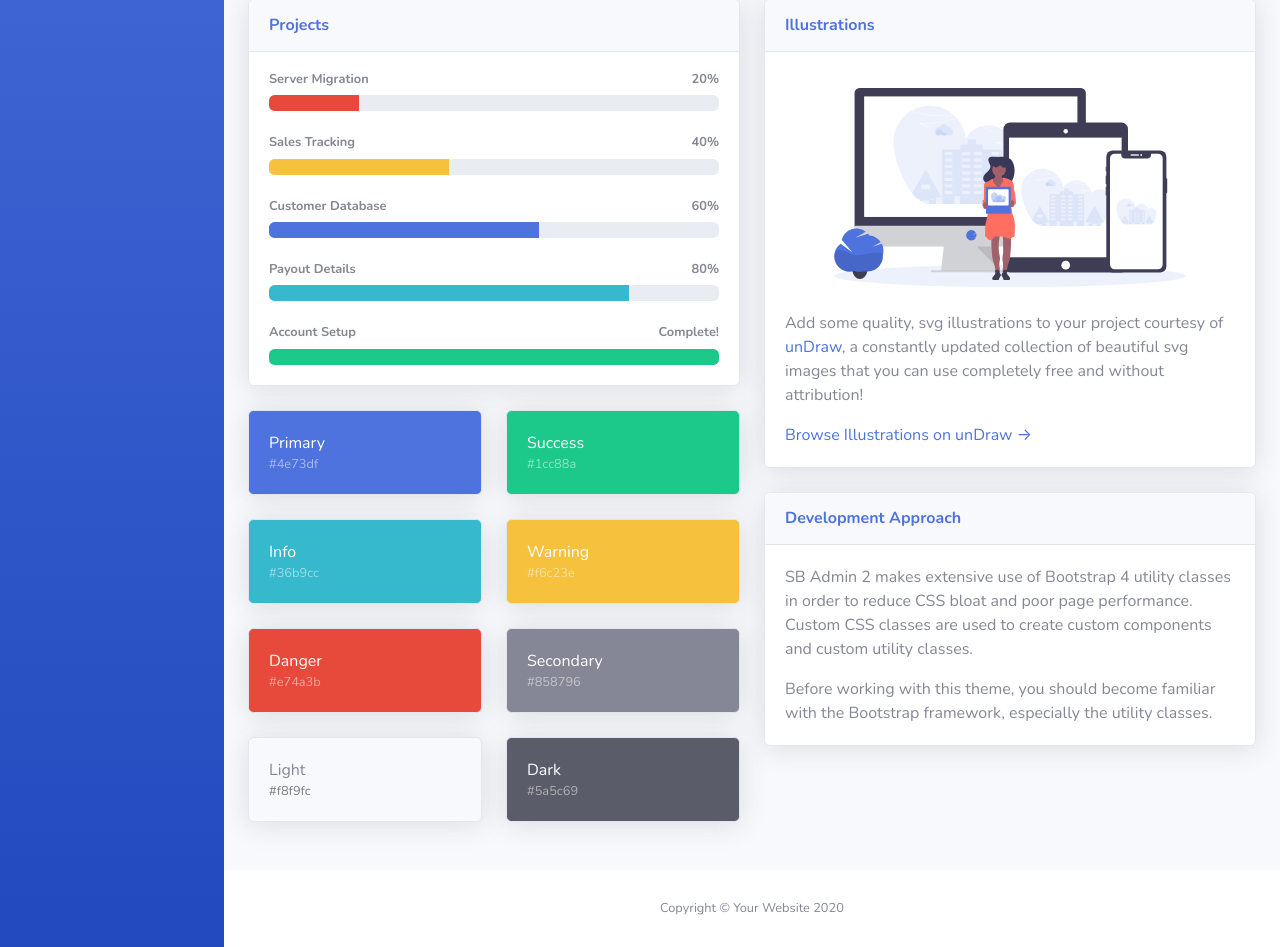
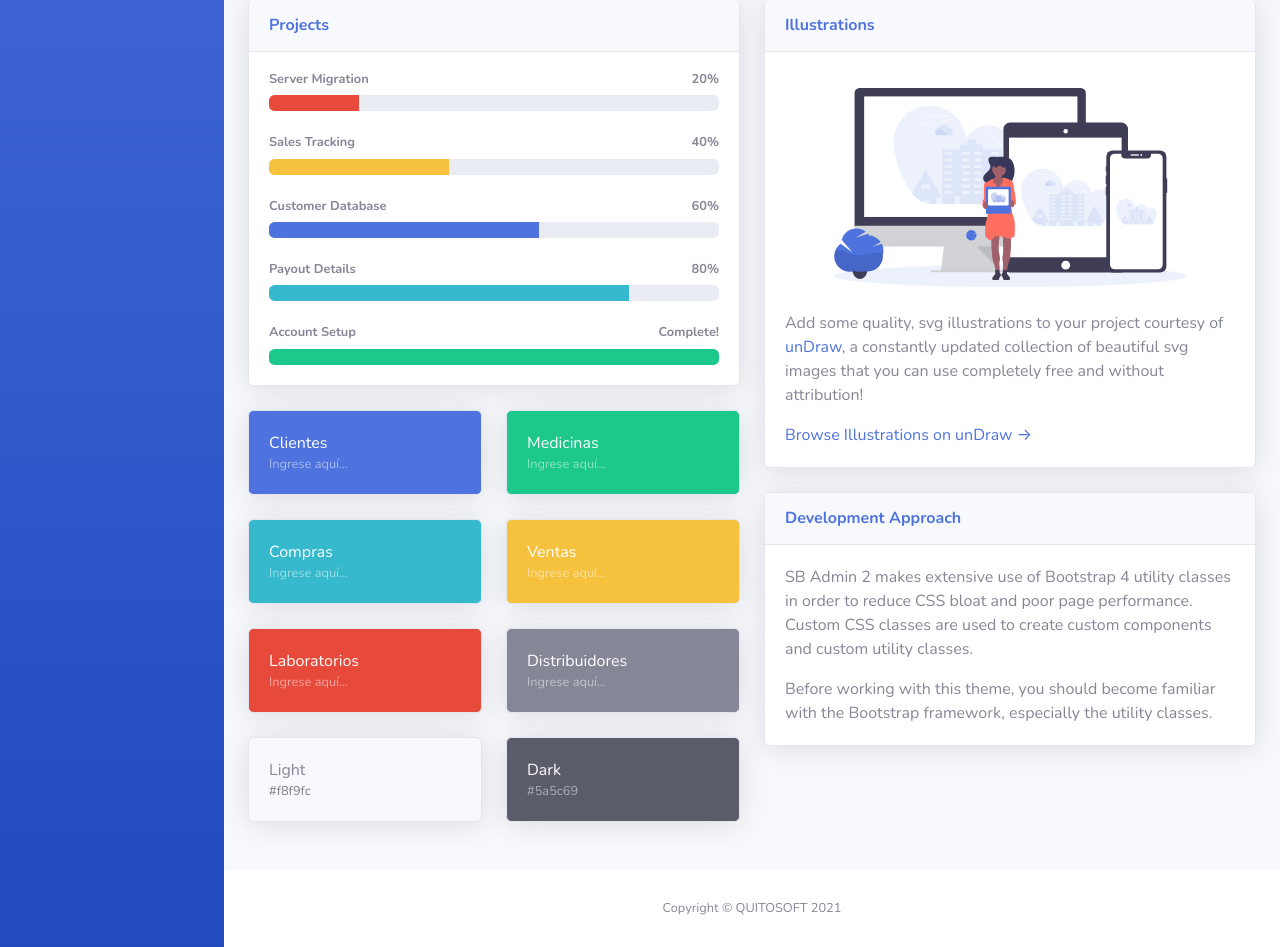
Before and after one commit to stalin-k09/Python, a Django app: page / in a window 1280 px wide. Shown: the part 718-1665 px from the top of the page. Run offline with Django 3.2, Linux system fonts and the light colour scheme; some libraries are stand-ins or nearby versions.

Commit message:
homebase/clientes
modificaciones html

```diff
--- a/clientes/templates/clientes/clientes.html
+++ b/clientes/templates/clientes/clientes.html
@@ -30,7 +30,7 @@ CLIENTES
         <th scope="row">#</th>
         <td>{{cliente.cedula}}</td>
         <td>{{cliente.nombre_cliente}}</td>
-        <td>{{cliente.ruc_cliente}}</td>
+        <td>{{cliente.apellido_cliente}}</td>
         <td>{{cliente.direccion_cliente}}</td>
         <td>{{cliente.ciudad_cliente}}</td>
         <td>{{cliente.telefono_cliente}}</td>
--- a/core/templates/core/homebase.html
+++ b/core/templates/core/homebase.html
@@ -545,48 +545,48 @@
                                 <div class="col-lg-6 mb-4">
                                     <div class="card bg-primary text-white shadow">
                                         <div class="card-body">
-                                            Primary
-                                            <div class="text-white-50 small">#4e73df</div>
+                                            Clientes
+                                            <div class="text-white-50 small">Ingrese aquí...</div>
                                         </div>
                                     </div>
                                 </div>
                                 <div class="col-lg-6 mb-4">
                                     <div class="card bg-success text-white shadow">
                                         <div class="card-body">
-                                            Success
-                                            <div class="text-white-50 small">#1cc88a</div>
+                                            Medicinas
+                                            <div class="text-white-50 small">Ingrese aquí...</div>
                                         </div>
                                     </div>
                                 </div>
                                 <div class="col-lg-6 mb-4">
                                     <div class="card bg-info text-white shadow">
                                         <div class="card-body">
-                                            Info
-                                            <div class="text-white-50 small">#36b9cc</div>
+                                            Compras
+                                            <div class="text-white-50 small">Ingrese aquí...</div>
                                         </div>
                                     </div>
                                 </div>
                                 <div class="col-lg-6 mb-4">
                                     <div class="card bg-warning text-white shadow">
                                         <div class="card-body">
-                                            Warning
-                                            <div class="text-white-50 small">#f6c23e</div>
+                                            Ventas
+                                            <div class="text-white-50 small">Ingrese aquí...</div>
                                         </div>
                                     </div>
                                 </div>
                                 <div class="col-lg-6 mb-4">
                                     <div class="card bg-danger text-white shadow">
                                         <div class="card-body">
-                                            Danger
-                                            <div class="text-white-50 small">#e74a3b</div>
+                                            Laboratorios
+                                            <div class="text-white-50 small">Ingrese aquí...</div>
                                         </div>
                                     </div>
                                 </div>
                                 <div class="col-lg-6 mb-4">
                                     <div class="card bg-secondary text-white shadow">
                                         <div class="card-body">
-                                            Secondary
-                                            <div class="text-white-50 small">#858796</div>
+                                            Distribuidores
+                                            <div class="text-white-50 small">Ingrese aquí...</div>
                                         </div>
                                     </div>
                                 </div>
@@ -658,7 +658,7 @@
             <footer class="sticky-footer bg-white">
                 <div class="container my-auto">
                     <div class="copyright text-center my-auto">
-                        <span>Copyright &copy; Your Website 2020</span>
+                        <span>Copyright &copy; QUITOSOFT 2021</span>
                     </div>
                 </div>
             </footer>
```
